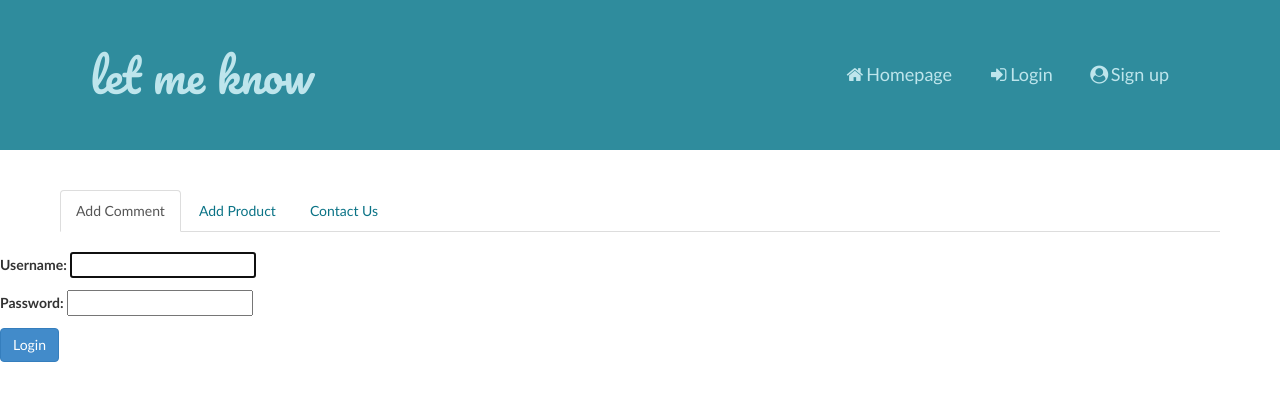
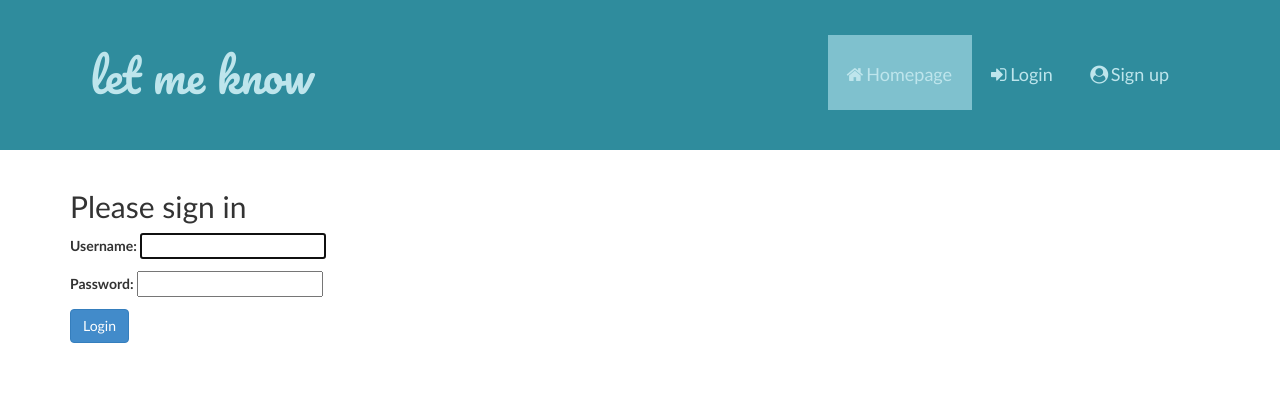
Before and after one commit to lyk2017-python/LetMeKnow, a Django app: page /accounts/login/ in a window 1280 px wide. Shown: the top 401 px of the page. Run offline with Django 3.2, Linux system fonts and the light colour scheme; some libraries are stand-ins or nearby versions.

Commit message:
css changes

```diff
--- a/Project_LetMeKnow/commenter/static/commenter/css/main.css
+++ b/Project_LetMeKnow/commenter/static/commenter/css/main.css
@@ -157,7 +157,7 @@
 
 
 a {
-    text-decoration:none;
+    text-decoration:none !important;
     /*color:#bee5ec*/
     color:#0b7386;
 }
@@ -206,6 +206,13 @@
   max-width: auto
 }
 
+header.smaller .lavaLampWithImage{
+    margin:0;
+    height:85px;
+    padding:0 5px 15px 0;
+    margin-top:-10px;
+}
+
 .lavaLampWithImage li.back {
   background: #7fc1ce;
   height: 80px;
--- a/Project_LetMeKnow/commenter/templates/commenter/base.html
+++ b/Project_LetMeKnow/commenter/templates/commenter/base.html
@@ -10,7 +10,6 @@
     <link rel="stylesheet" href="{% static 'commenter/css/normalize.css' %}" type="text/css" />
     <link rel="stylesheet" href="{% static 'commenter/css/font-awesome.min.css' %}" type="text/css">
     <link rel="stylesheet" href="{% static 'commenter/css/bootstrap.min.css' %}" type="text/css">
-
     <link href="https://fonts.googleapis.com/css?family=Pacifico" rel="stylesheet">
     <link rel="stylesheet" href="{% static 'commenter/css/main.css' %}" type="text/css" />
 
@@ -40,25 +39,15 @@
         </nav>
     </div>
 </header><!-- /header -->
-<div class="container" style="padding:20px;">
-    <div class="row">
-       <ul class="nav nav-tabs">
-          <li role="presentation" class="active"><a href="{% url 'commentform' %}">Add Comment</a></li>
-          <li role="presentation"><a href="{% url 'productform' %}">Add Product</a></li>
-          <li role="presentation"><a href="{% url 'contactform' %}">Contact Us</a></li>
-        </ul>
-    </div>
-</div>
+
 
     {% block body %}
-
-
     {% endblock %}
-
+    <script src="{% static 'commenter/js/jquery-3.2.1.min.js' %}"></script>
     <script src="{% static 'commenter/js/main.js' %}"></script>
     <script src="{% static 'commenter/js/classie.js' %}"></script>
     <script src="{% static 'commenter/js/jquery.lavalamp.min.js' %}"></script>
     <script src="{% static 'commenter/js/bootstrap.min.js' %}"></script>
-    <script src="{% static 'commenter/js/jquery-3.2.1.min.js' %}"></script>
+
     </body>
 </html>
--- a/Project_LetMeKnow/templates/registration/login.html
+++ b/Project_LetMeKnow/templates/registration/login.html
@@ -1,9 +1,9 @@
 {% extends "commenter/base.html" %}
 {% block title %}Login{% endblock %}
 {% block body %}
-<div class="form-group">
-    <form action="." method="POST">
-
+<div class="container">
+    <form action="." method="POST" class="form-signin">
+        <h2 class="form-signin-heading">Please sign in</h2>
             {% csrf_token %}
             <input type="hidden" name="next" value="{{ next }}">
             {{ form.as_p }}
```
